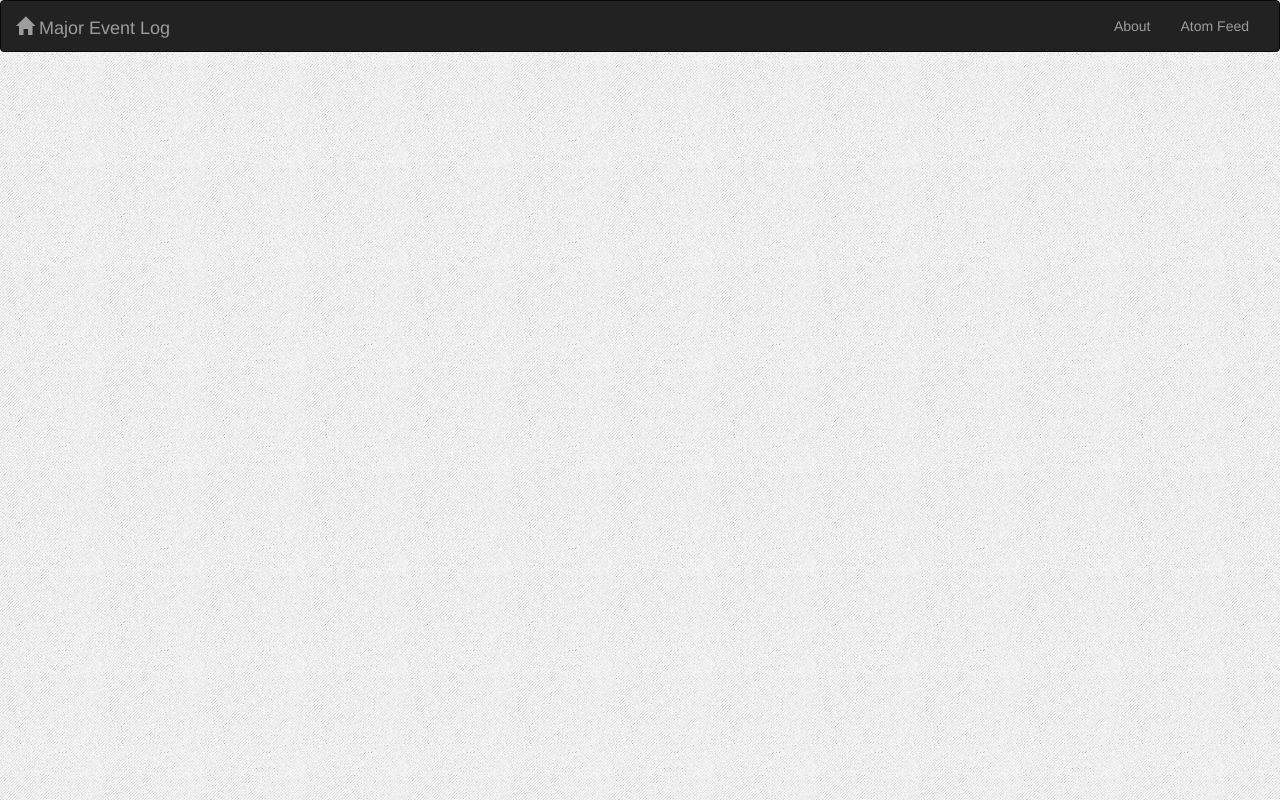
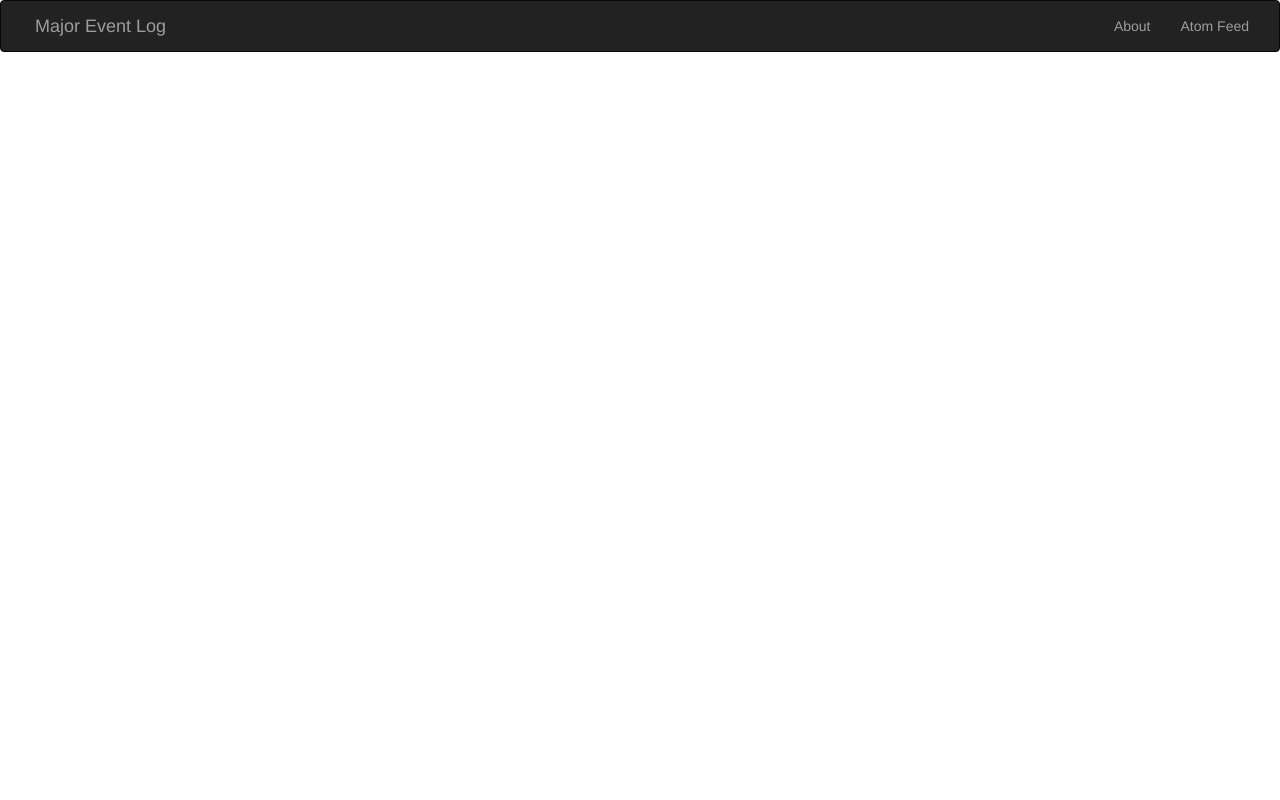
Before and after one commit to unt-libraries/django-major-event-log, a Django app: template major_event_log/templates/major-event-log/base.html in a window 1280 px wide. Run offline with Django 3.2, Linux system fonts and the light colour scheme; the template is opened without the code that fills it, so the values that code supplies are empty; some libraries are stand-ins or nearby versions; some web fonts are replaced.

Commit message:
Removed static files and changed color scheme.

```diff
--- a/major_event_log/static/major-event-log/style.css
+++ /dev/null
@@ -1,8 +0,0 @@
-body {
-	background: white url("images/background.jpg");
-	background-size: cover;
-}
-
-table {
-	background: white;
-}
--- a/major_event_log/templates/major-event-log/base.html
+++ b/major_event_log/templates/major-event-log/base.html
@@ -1,14 +1,12 @@
-{% load staticfiles %}
 <!DOCTYPE html>
 <html lang="en">
 	<head>
 	<title>{% block title %}{% endblock %}</title>
 		<meta charset="utf-8">
 		<meta name="viewport" content="width=device-width, initial-scale=1">
-		<link rel="stylesheet" href="http://maxcdn.bootstrapcdn.com/bootstrap/3.3.4/css/bootstrap.min.css">
+		<link rel="stylesheet" href="https://cdnjs.cloudflare.com/ajax/libs/bootswatch/3.3.4/darkly/bootstrap.min.css">
 		<script src="https://ajax.googleapis.com/ajax/libs/jquery/1.11.1/jquery.min.js"></script>
 		<script src="http://maxcdn.bootstrapcdn.com/bootstrap/3.3.4/js/bootstrap.min.js"></script>
-		<link rel="stylesheet" type="text/css" href="{% static 'major-event-log/style.css' %}"/>
 	</head>
 	<body>
         {% include 'major-event-log/navbar.html' %}
```
Also changed, not shown: major_event_log/static/major-event-log/images/background.jpg (deleted), requirements.txt (added).
